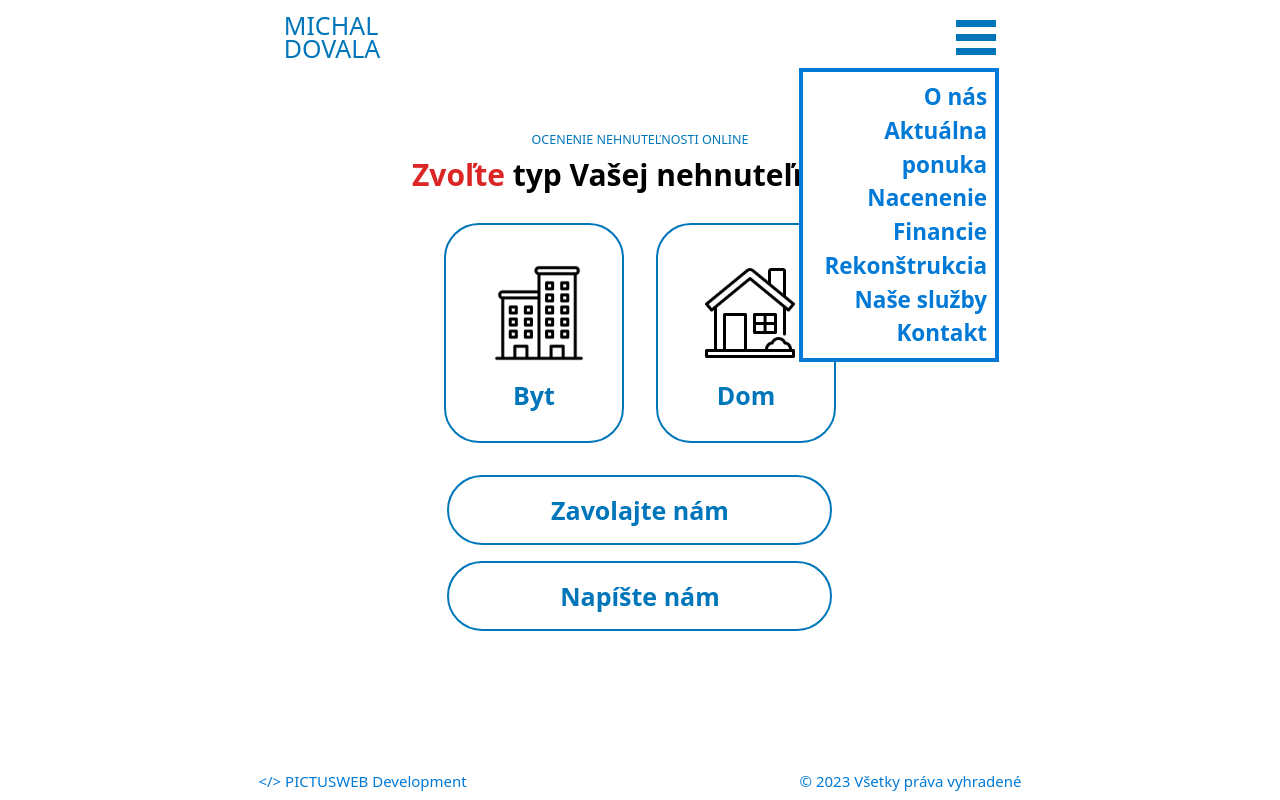
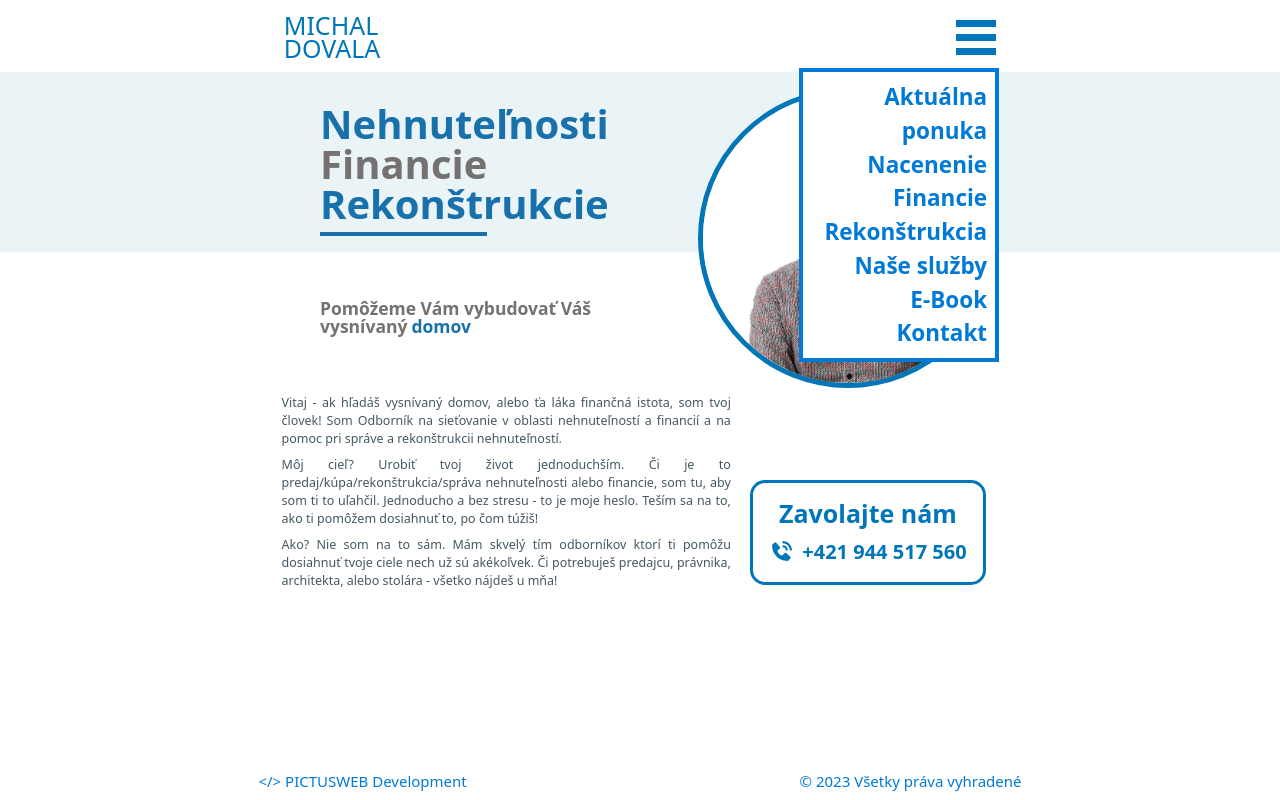
Before and after one commit to pkvarg/findoktor, a React (Vite) app: page / in a window 1280 px wide. Both pictures are taken after a click on the element 976 px from the left and 37 px from the top of the page. Built offline with nearby package versions, Linux system fonts and the light colour scheme.

Commit message:
14dec MD update

```diff
--- a/src/App.jsx
+++ b/src/App.jsx
@@ -10,6 +10,7 @@ import {
   CurrentOffer,
   Rules,
   Finances,
+  Ebook,
 } from './pages';
 import { SpinnerFullPage } from './components';
 const Calculator = lazy(() => import('./pages/Calculator'));
@@ -20,14 +21,15 @@ function App() {
     <BrowserRouter>
       <Suspense fallback={<SpinnerFullPage />}>
         <Routes>
-          <Route path="/" element={<Calculator />} />
-          <Route path="/about" element={<About />} />
+          <Route path="/" element={<About />} />
+          <Route path="/calculator" element={<Calculator />} />
           <Route path="/contact" element={<Contact />} />
           <Route path="/reconstruction" element={<Reconstruction />} />
           <Route path="/our-services" element={<OurServices />} />
           <Route path="/current-offer" element={<CurrentOffer />} />
           <Route path="/rules" element={<Rules />} />
           <Route path="/finances" element={<Finances />} />
+          <Route path="/e-book" element={<Ebook />} />
         </Routes>
       </Suspense>
       <Toaster />
--- a/src/components/calculator/CalcNavbar.jsx
+++ b/src/components/calculator/CalcNavbar.jsx
@@ -52,13 +52,12 @@ const CalcNavbar = () => {
         {showMenu && (
           <div className="absolute -right-[2.5px] top-8 z-20 w-[200px]  border-4 border-[#007ad6] bg-white py-2 lg:top-12">
             <div className="menu flex flex-col pr-[5px] text-[22.5px] font-semibold">
-              <a href="/about">O nás</a>
               <a href="/current-offer">Aktuálna ponuka</a>
-              <a href="/">Nacenenie</a>
+              <a href="/calculator">Nacenenie</a>
               <a href="/finances">Financie</a>
               <a href="/reconstruction">Rekonštrukcia</a>
               <a href="/our-services">Naše služby</a>
-
+              <a href="/e-book">E-Book</a>
               <a href="/contact">Kontakt</a>
             </div>
           </div>
--- a/src/components/calculator/Component16.jsx
+++ b/src/components/calculator/Component16.jsx
@@ -47,7 +47,7 @@ const Component16 = ({
         </div> */}
         <div className="relative mt-8 flex h-[75px] w-[100%] flex-col rounded-lg border-2 border-[#0076ba] lg:h-[100px] lg:rounded-xl">
           <p className="translate-y-[15%] text-center text-[35px] font-bold text-[#ff010f] lg:translate-y-[45%]">
-            {withRealEstateAssistance} €
+            {withRealEstateAssistance.toLocaleString()} €
           </p>
 
           {/* <p className="absolute left-2 top-[125%] text-[12.5px] leading-[12.5px] text-[#0076ba] lg:top-[112%]">
@@ -95,12 +95,12 @@ const Component16 = ({
         </div>
       </div>
 
-      <button
+      {/* <button
         onClick={onBack}
         className="mt-16 w-[90%] rounded-[35px] border border-[#0076ba] px-1 py-2 text-[15px]  font-bold uppercase hover:border-2 hover:border-[#03065f] lg:mt-8"
       >
         Späť (pôjde čoskoro preč 😀)
-      </button>
+      </button> */}
     </div>
   );
 };
--- a/src/pages/About.jsx
+++ b/src/pages/About.jsx
@@ -7,12 +7,12 @@ const Footer = lazy(() => import('./../components/Footer'));
 
 const About = () => {
   return (
-    <div className="relative flex h-[1100px] grid-rows-3 flex-col lg:grid lg:h-screen">
+    <div className="relative flex h-[800px] grid-rows-3 flex-col lg:grid lg:h-screen">
       <div className="h-[min-content]">
         <CalcNavbar />
       </div>
       <div className="z-10 flex h-auto flex-col">
-        <div className="absolute top-[5%] w-[100%] lg:top-[9%]">
+        <div className="absolute top-[7%] w-[100%] lg:top-[9%]">
           <div className="relative h-[165px] bg-[#eaf3f6] lg:h-[180px]">
             <div className="absolute left-2 pt-8 text-[25px] font-bold leading-[22.5px] text-[#1871aa] lg:left-[25%] lg:text-[40px] lg:leading-[40px]">
               <p className="">Nehnuteľnosti</p>
@@ -21,7 +21,7 @@ const About = () => {
               <div className="my-2 h-[4px] w-[52%] bg-[#1871aa] lg:w-[58%]"></div>
             </div>
 
-            <div className="absolute right-2 top-1 w-auto rounded-full border-[4px] border-[#0376b7] lg:right-[21%] lg:top-4 lg:w-auto lg:border-[5px]">
+            <div className="absolute right-2 top-1 w-auto rounded-full border-[4px] border-[#0376b7] lg:right-[21%] lg:top-4 lg:w-auto lg:border-[5px] xl:right-[22%] 2xl:right-[23%]">
               <img
                 className="h-[150px] w-[150px] rounded-full lg:h-[290px] lg:w-[290px]"
                 src="about.webp"
@@ -30,45 +30,33 @@ const About = () => {
             </div>
           </div>
         </div>
-        <div className="absolute left-2 top-[22.5%] lg:left-[25%] lg:top-[37.5%]">
+        <div className="absolute left-6 top-[30%] lg:left-[25%] lg:top-[37.5%]">
           <p className="text-[17.5px] font-semibold leading-[17.5px] text-[#747170]">
             Pomôžeme Vám vybudovať Váš <br /> vysnívaný
             <span className="ml-1 text-[#1871aa]">domov</span>
           </p>
         </div>
 
-        <div className="absolute left-2 top-[27.5%] z-10 lg:left-[22%] lg:top-[45%] 2xl:left-[23%]">
-          <div className="mr-2 text-justify text-[15px] leading-[18px] text-[#445862] lg:mr-0 lg:w-[45%] lg:text-[12.5px]">
-            <p>
-              Kúpa alebo predaj nehnuteľnosti je jedno z najdôležitejších
-              rozhodnutí vo Vašom živote. Je to náročný a pomerne zložitý
-              proces, v ktorom číha nejedna nástraha. Práve preto je dobré mať
-              na svojej strane partnera, na koho sa môžete spoľahnúť za každých
-              okolností. Práve toto poskytujem svojim klientom.
+        <div className="absolute left-2 top-[35%] z-10 mx-4 lg:left-[22%] lg:top-[45%] lg:mx-0 2xl:left-[25%]">
+          <div className="mr-2 text-justify text-[15px] leading-[18px] text-[#445862] lg:mr-0 lg:w-[45%] lg:text-[12.5px] 2xl:w-[40%]">
+            <p className="mt-[7.5%] 2xl:mt-[9%]">
+              Vitaj - ak hľadáš vysnívaný domov, alebo ťa láka finančná istota,
+              som tvoj človek! Som Odborník na sieťovanie v oblasti
+              nehnuteľností a financií a na pomoc pri správe a rekonštrukcii
+              nehnuteľností.
             </p>
             <p className="mt-2">
-              K realitám som mal vždy blízko, mojim hobby je totiž architektúra
-              a dizajn. Navyše ma baví práca s ľuďmi a networking.
+              Môj cieľ? Urobiť tvoj život jednoduchším. Či je to
+              predaj/kúpa/rekonštrukcia/správa nehnuteľnosti alebo financie, som
+              tu, aby som ti to uľahčil. Jednoducho a bez stresu - to je moje
+              heslo. Teším sa na to, ako ti pomôžem dosiahnuť to, po čom túžiš!
             </p>
 
             <p className="mt-2">
-              Realitný maklér je niekto, kto Vás počas celého procesu zastupuje.
-              Je to niekto, kto dokonale pozná Vaše potreby a požiadavky a
-              pomáha Vám si splniť Váš sen o vysnívanom bývaní. A presne takýto
-              Moderný maklér chcem byť pre Vás.
-            </p>
-            <p className="mt-2">
-              Klientom poskytujem počas celej doby spolupráce komplexnú
-              starostlivosť, profesionalitu, lojalitu a dlhodobú víziu. Každý
-              klient dostane exkluzívnu starostlivosť.
-            </p>
-            <p className="mt-2">
-              Práca s ľuďmi ma naučila, aké dôležité je budovať priateľstvo a
-              férové partnerstvo s klientom. Práve preto sa sústredím na
-              budovanie vzájomnej dôvery a poskytujem svojim klientom komplexné
-              služby, či už sa jedná o financovanie a poistenie nehnuteľností,
-              ich predaj či nákup, rekonštrukcie alebo prenájom. Všetko
-              dostanete na jednom mieste.
+              Ako? Nie som na to sám. Mám skvelý tím odborníkov ktorí ti pomôžu
+              dosiahnuť tvoje ciele nech už sú akékoľvek. Či potrebuješ
+              predajcu, právnika, architekta, alebo stolára - všetko nájdeš u
+              mňa!
             </p>
           </div>
         </div>
--- /dev/null
+++ b/src/pages/Ebook.jsx
@@ -0,0 +1,7 @@
+import React from 'react';
+
+const Ebook = () => {
+  return <div>Ebook</div>;
+};
+
+export default Ebook;
--- a/src/pages/OurServices.jsx
+++ b/src/pages/OurServices.jsx
@@ -87,7 +87,7 @@ const OurServices = () => {
             </div>
           </div>
           <div className="flex flex-col justify-between gap-8 lg:gap-0">
-            <div className="ml-4 flex flex-col items-start justify-center font-light lg:ml-0">
+            <div className="ml-8 flex flex-col items-start justify-center font-light lg:ml-0">
               <img
                 className="-ml-[12px] h-[50px] w-[50px]"
                 src="Predaj.webp"
@@ -102,7 +102,7 @@ const OurServices = () => {
                 <p>najvýhodnejšiu cenu na trhu.</p>
               </div>
             </div>
-            <div className="ml-4 flex flex-col items-start justify-center font-light lg:ml-0">
+            <div className="ml-8 flex flex-col items-start justify-center font-light lg:ml-0">
               <img
                 className="-ml-[12px] h-[50px] w-[50px]"
                 src="Property.webp"
@@ -118,7 +118,7 @@ const OurServices = () => {
                 <p>nechajte na nás. </p>
               </div>
             </div>
-            <div className="ml-4 flex flex-col items-start justify-center font-light lg:ml-0">
+            <div className="ml-8 flex flex-col items-start justify-center font-light lg:ml-0">
               <img
                 className="-ml-[12px] h-[50px] w-[50px]"
                 src="Inziniering.webp"
@@ -136,7 +136,7 @@ const OurServices = () => {
           </div>
 
           <div className="flex flex-col justify-between gap-8 lg:gap-0">
-            <div className="ml-4 flex flex-col items-start justify-center font-light lg:ml-0">
+            <div className="ml-8 flex flex-col items-start justify-center font-light lg:ml-0">
               <img
                 className="-ml-[12px] h-[50px] w-[50px]"
                 src="Prenajom.webp"
@@ -152,7 +152,7 @@ const OurServices = () => {
                 <p>alebo dlhodobý prenájom.</p>
               </div>
             </div>
-            <div className="ml-4 flex flex-col items-start justify-center font-light lg:ml-0">
+            <div className="ml-8 flex flex-col items-start justify-center font-light lg:ml-0">
               <img
                 className="-ml-[12px] h-[50px] w-[50px]"
                 src="Agent.webp"
@@ -168,7 +168,7 @@ const OurServices = () => {
                 <p>procesom až po kúpu.</p>
               </div>
             </div>
-            <div className="ml-4 flex flex-col items-start justify-center font-light lg:ml-0">
+            <div className="ml-8 flex flex-col items-start justify-center font-light lg:ml-0">
               <img
                 className="-ml-[12px] h-[50px] w-[50px]"
                 src="Legalizacia.webp"
--- a/src/pages/index.js
+++ b/src/pages/index.js
@@ -8,6 +8,7 @@ import OurServices from './OurServices';
 import CurrentOffer from './CurrentOffer';
 import Rules from './Rules';
 import Finances from './Finances';
+import Ebook from './Ebook';
 
 export {
   ServicesPage,
@@ -20,4 +21,5 @@ export {
   CurrentOffer,
   Rules,
   Finances,
+  Ebook,
 };
```
